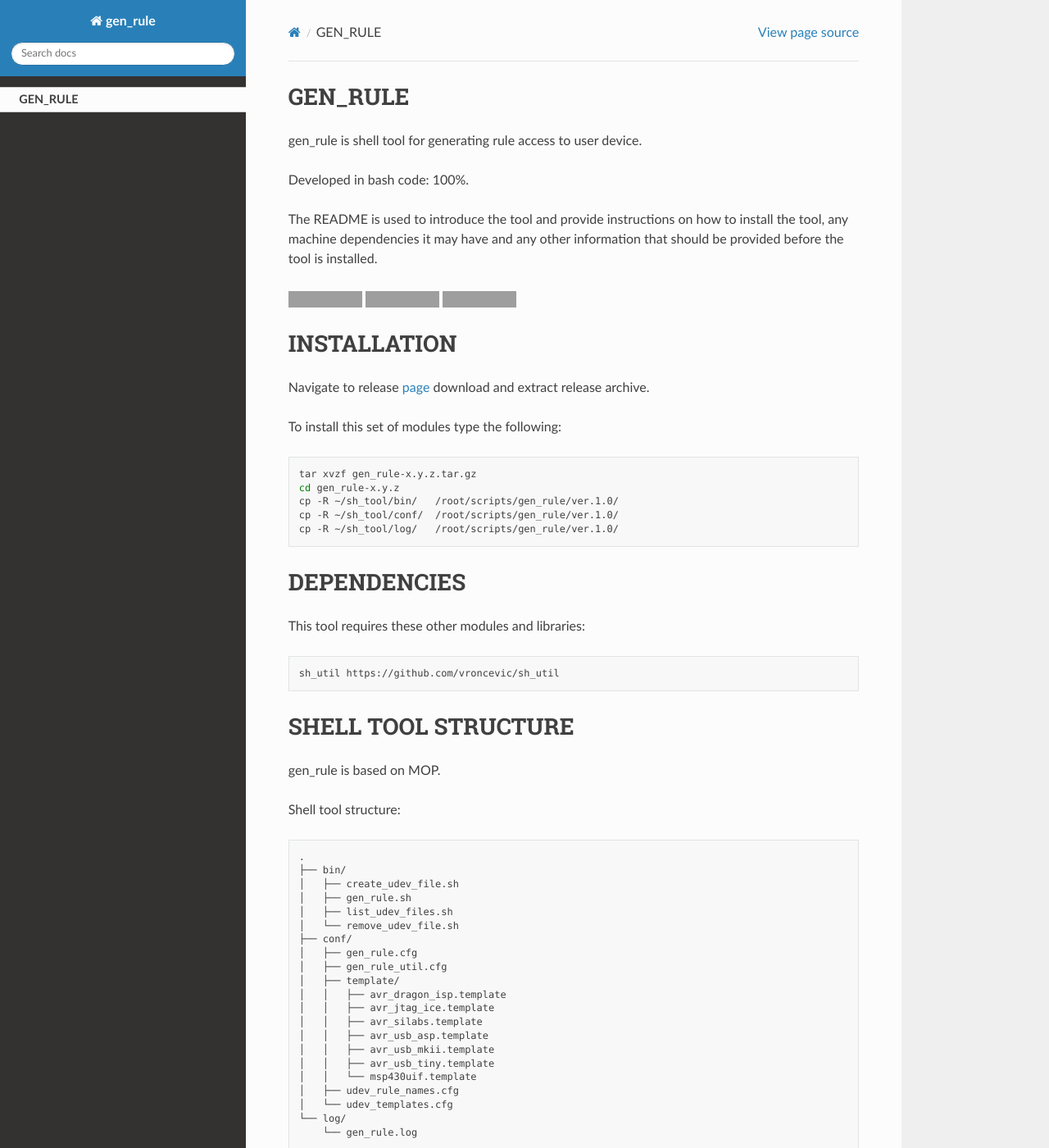
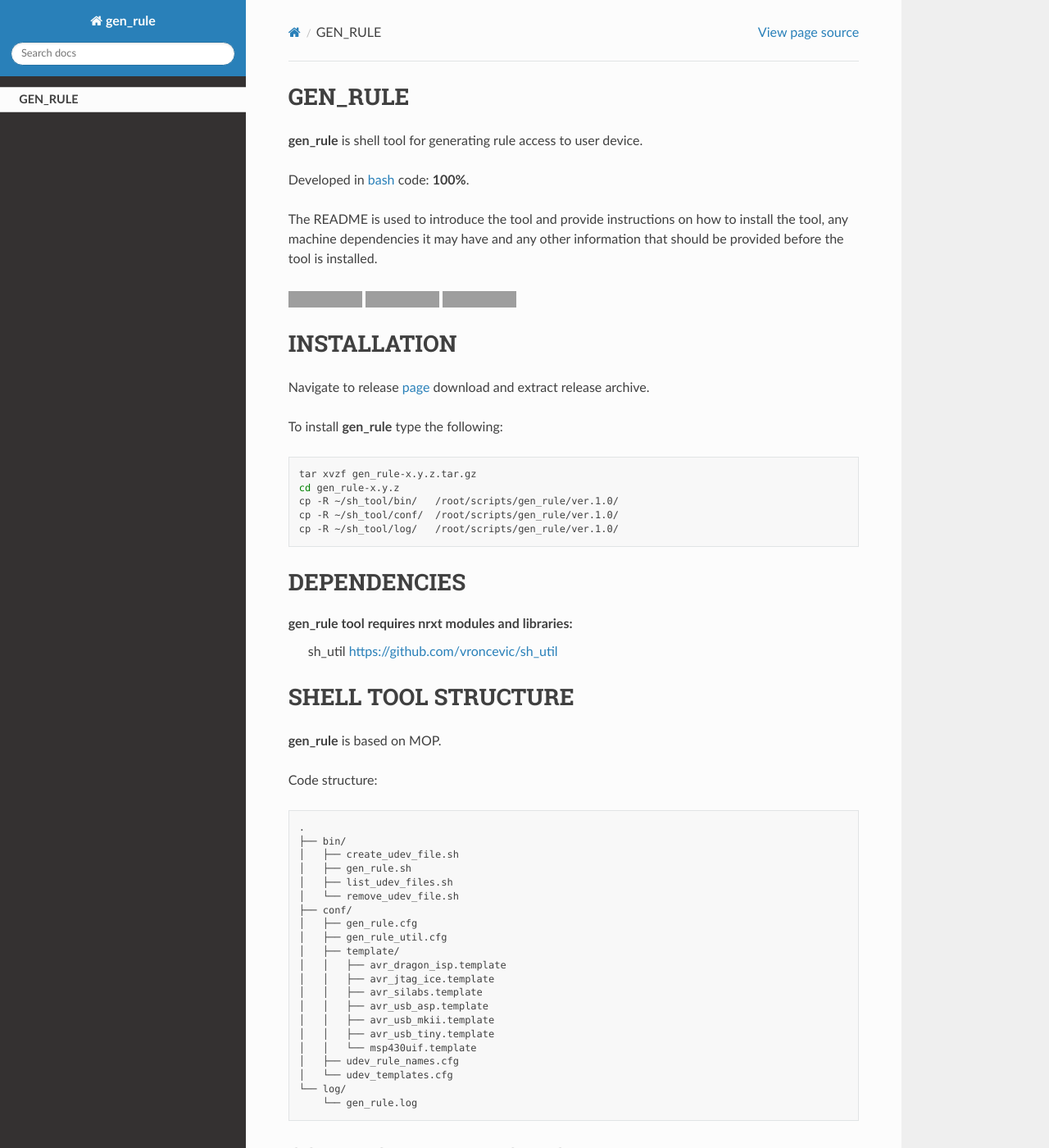
Before and after one commit to vroncevic/gen_rule, a Sphinx documentation site: the page built from docs/source/index.rst, in a window 1280 px wide and 1400 px high. Shown: the whole window at 82% size. Built offline with Sphinx 7.4.7 and the Read the Docs theme 2.0.0, drawn with Linux system fonts in a browser that asks for light colours; some of the changed text lies outside the part shown; grey boxes are pictures that could not be loaded.

Commit message:
[gen_rule] Updated Dockerfile, docs

```diff
--- a/docs/source/index.rst
+++ b/docs/source/index.rst
@@ -6,10 +6,9 @@ GEN_RULE
 
  self
 
+**gen_rule** is shell tool for generating rule access to user device.
 
-gen_rule is shell tool for generating rule access to user device.
-
-Developed in bash code: 100%.
+Developed in `bash <https://en.wikipedia.org/wiki/Bash_(Unix_shell)>`_ code: **100%**.
 
 The README is used to introduce the tool and provide instructions on
 how to install the tool, any machine dependencies it may have and any
@@ -28,11 +27,12 @@ other information that should be provided before the tool is installed.
 
 INSTALLATION
 -------------
+
 Navigate to release `page`_ download and extract release archive.
 
 .. _page: https://github.com/vroncevic/gen_rule/releases
 
-To install this set of modules type the following:
+To install **gen_rule** type the following:
 
 .. code-block:: bash
 
@@ -44,17 +44,16 @@ To install this set of modules type the following:
 
 DEPENDENCIES
 -------------
-This tool requires these other modules and libraries:
 
-.. code-block:: bash
-
-   sh_util https://github.com/vroncevic/sh_util
+**gen_rule** tool requires nrxt modules and libraries:
+    sh_util `https://github.com/vroncevic/sh_util <https://github.com/vroncevic/sh_util>`_
 
 SHELL TOOL STRUCTURE
 ---------------------
-gen_rule is based on MOP.
 
-Shell tool structure:
+**gen_rule** is based on MOP.
+
+Code structure:
 
 .. code-block:: bash
 
@@ -91,7 +90,7 @@ COPYRIGHT AND LICENCE
 .. |License: Apache 2.0| image:: https://img.shields.io/badge/License-Apache%202.0-blue.svg
    :target: https://opensource.org/licenses/Apache-2.0
 
-Copyright (C) 2018 by https://vroncevic.github.io/gen_rule
+Copyright (C) 2016 by `vroncevic.github.io/gen_rule <https://vroncevic.github.io/gen_rule>`_
 
 This tool is free software; you can redistribute it and/or modify it
 under the same terms as Bash itself, either Bash version 4.2.47 or,
```
Also changed, not shown: README.md (+16 -17 lines), 6 other files.
